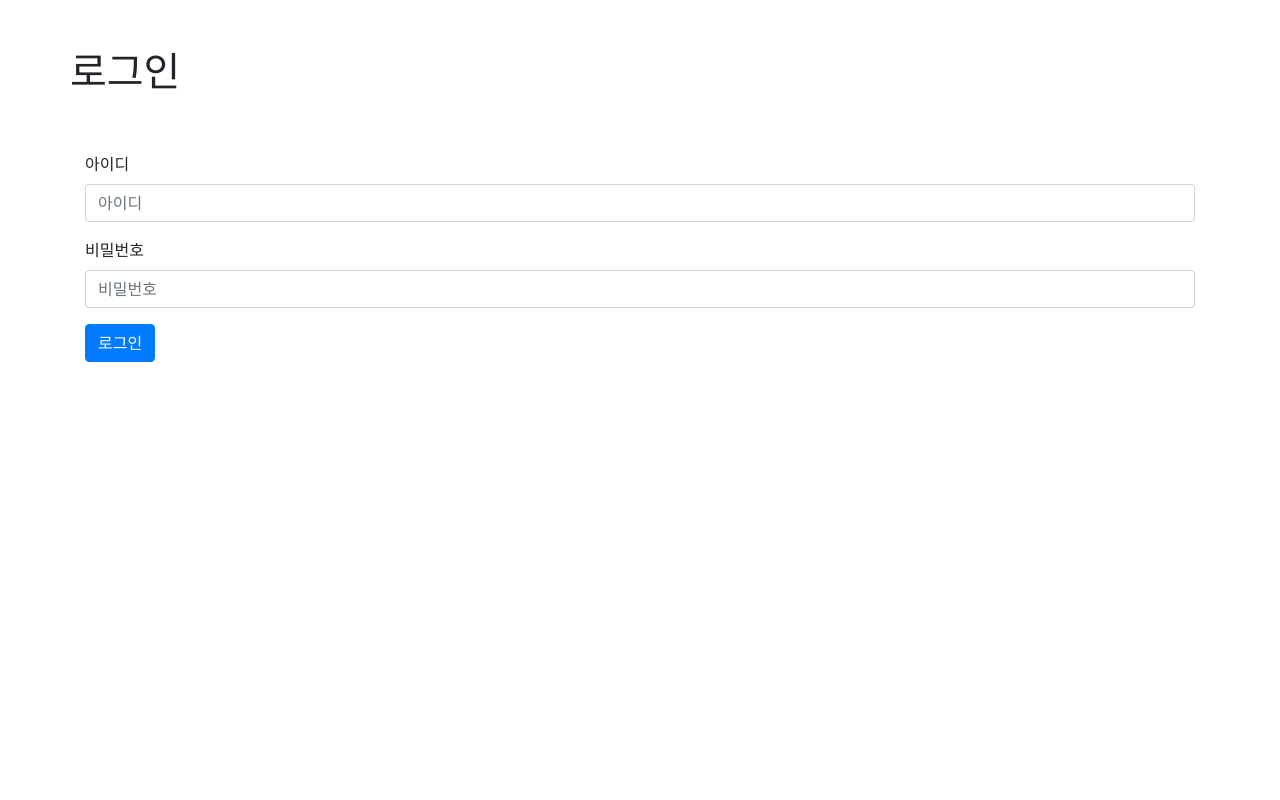
After one commit to Hyeongstone/Flask, a Flask app: page /login in a window 1280 px wide. The commit adds this page. Run offline with Flask 2, Linux system fonts and the light colour scheme; some libraries are stand-ins or nearby versions.

Commit message:
login and logout

```diff
--- a/app.py
+++ b/app.py
@@ -1,13 +1,29 @@
 import os
-from flask import Flask, request, render_template, redirect
+from flask import Flask, request, render_template, redirect, session
 from models import db
 
 from models import Fc_user
 
 from flask_wtf.csrf import CSRFProtect
-from forms import RegisterForm
+from forms import RegisterForm, LoginForm
 
 app = Flask(__name__)
+
+@app.route('/logout', methods=['GET'])
+def logout():
+    session.pop('userid', None)
+    return redirect('/')
+
+@app.route('/login', methods=['GET', 'POST'])
+def login():
+    form = LoginForm()
+    if form.validate_on_submit():
+        # login
+        session['userid'] = form.data.get('userid')
+
+        return redirect('/')
+
+    return render_template('login.html',form=form)
 
 @app.route('/register', methods=['GET', 'POST'])
 def register():
@@ -28,7 +44,8 @@ def register():
 
 @app.route('/')
 def hello():
-    return render_template('hello.html')
+    userid = session.get('userid', None)
+    return render_template('hello.html', userid = userid )
 
 if __name__ == "__main__":
     basedir = os.path.abspath(os.path.dirname(__file__))
--- a/forms.py
+++ b/forms.py
@@ -1,3 +1,4 @@
+from models import Fc_user
 from flask_wtf import FlaskForm
 from wtforms import StringField, PasswordField
 from wtforms.validators import DataRequired, EqualTo
@@ -7,3 +8,20 @@ class RegisterForm(FlaskForm):
     username = StringField('username', validators=[DataRequired()])
     password = PasswordField('password', validators=[DataRequired(), EqualTo('repassword')])
     repassword = PasswordField('repassword', validators=[DataRequired()])
+
+class LoginForm(FlaskForm):
+
+    class UserPassword(object):
+        def __init__(self, message=None):
+            self.message = message
+
+        def __call__(self, form, field):
+            userid = form['userid'].data
+            password = field.data
+
+            fc_user = Fc_user.query.filter_by(userid=userid).first()
+            if fc_user.password != password:
+                raise ValueError("Wrong Password")
+
+    userid = StringField('userid', validators=[DataRequired()])
+    password = PasswordField('password', validators=[DataRequired(), UserPassword()])
--- /dev/null
+++ b/templates/login.html
@@ -0,0 +1,40 @@
+<html>
+    <head>
+        <meta charset="utf-8"/>
+        <meta name="viewport" content="width=device-width, initial-scale=1, shrink-to-fit=no" />
+
+        <link rel="stylesheet" href="https://stackpath.bootstrapcdn.com/bootstrap/4.5.0/css/bootstrap.min.css" integrity="sha384-9aIt2nRpC12Uk9gS9baDl411NQApFmC26EwAOH8WgZl5MYYxFfc+NcPb1dKGj7Sk" crossorigin="anonymous">
+        <script src="https://code.jquery.com/jquery-3.5.1.slim.min.js" integrity="sha384-DfXdz2htPH0lsSSs5nCTpuj/zy4C+OGpamoFVy38MVBnE+IbbVYUew+OrCXaRkfj" crossorigin="anonymous"></script>
+        <script src="https://cdn.jsdelivr.net/npm/popper.js@1.16.0/dist/umd/popper.min.js" integrity="sha384-Q6E9RHvbIyZFJoft+2mJbHaEWldlvI9IOYy5n3zV9zzTtmI3UksdQRVvoxMfooAo" crossorigin="anonymous"></script>
+        <script src="https://stackpath.bootstrapcdn.com/bootstrap/4.5.0/js/bootstrap.min.js" integrity="sha384-OgVRvuATP1z7JjHLkuOU7Xw704+h835Lr+6QL9UvYjZE3Ipu6Tp75j7Bh/kR0JKI" crossorigin="anonymous"></script>
+    </head>
+
+    <body>
+        <div class='container'>
+            <div class='row mt-5'>
+                <h1>로그인</h1>
+            </div>
+            <div class='row mt-5'>
+                <div class='col-12'>
+                    <form method='POST'>
+                        {{ form.csrf_token }}
+                        <div class='form-group'>
+                            <!-- <label for='userid'>아이디</label>
+                            <input type='text' class='form-control' id="userid" placeholder="아이디" name="userid" /> -->
+                            {{ form.userid.label('아이디') }}
+                            {{ form.userid(class='form-control', placeholder="아이디") }}
+                        </div>
+                        <div class='form-group'>
+                            {{ form.password.label('비밀번호') }}
+                            {% if form.password.errors %}
+                            {{ form.password.errors.0 }}
+                            {% endif %}
+                            {{ form.password(class='form-control', placeholder="비밀번호") }}
+                        </div>
+                        <button type="submit" class="btn btn-primary">로그인</button>
+                    </form>
+                </div>
+            </div>
+        </div>
+    </body>
+</html>
```
Also changed, not shown: templates/hello.html (+8 -1 lines), models.py (line endings or trailing spaces).
